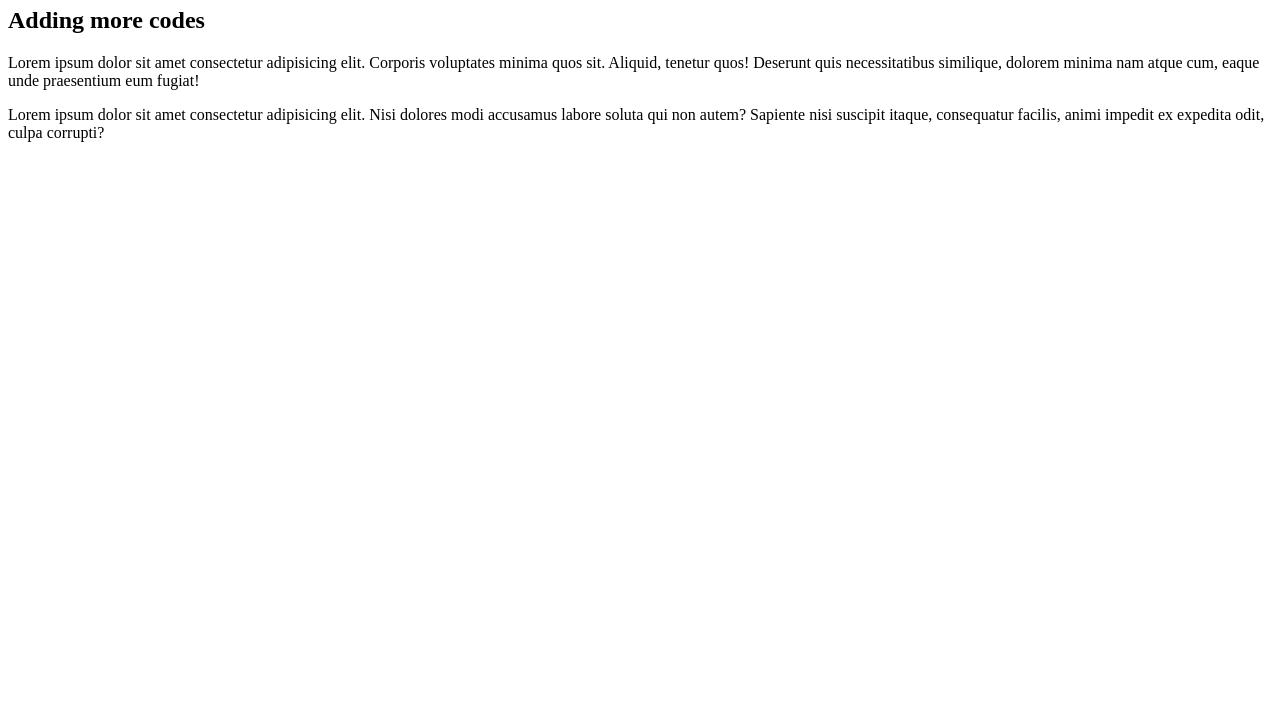
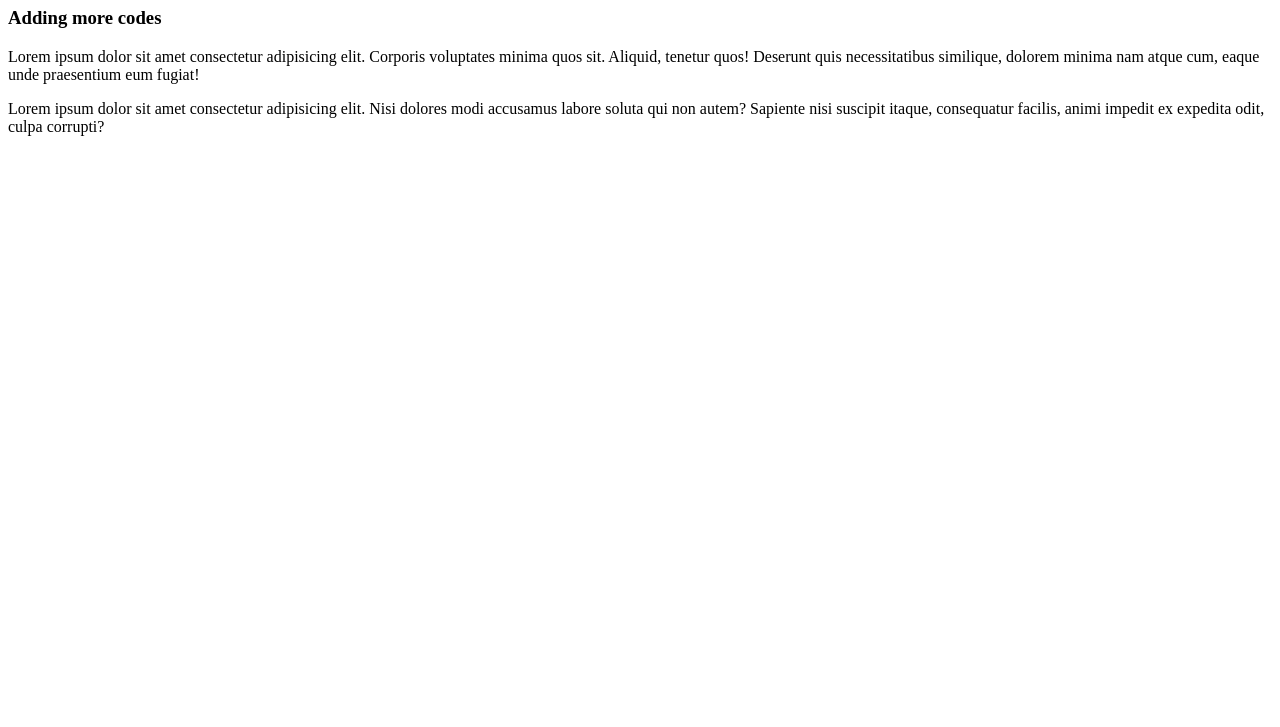
Before and after one commit to zennnpower/git-practice, a plain HTML site: page index.html in a window 1280 px wide. Shown: the part 73-800 px from the top of the page. Drawn offline with Linux system fonts and the light colour scheme.

Commit message:
repeat upload

```diff
--- a/index.html
+++ b/index.html
@@ -9,7 +9,7 @@
 <body>
     <h1>First Version</h1>
 
-    <h2>Adding more codes</h2>
+    <h3>Adding more codes</h3>
     <p>
         Lorem ipsum dolor sit amet consectetur adipisicing elit. Corporis voluptates minima quos sit.
         Aliquid, tenetur quos! Deserunt quis necessitatibus similique, dolorem minima nam atque cum, eaque unde praesentium eum fugiat!
```
